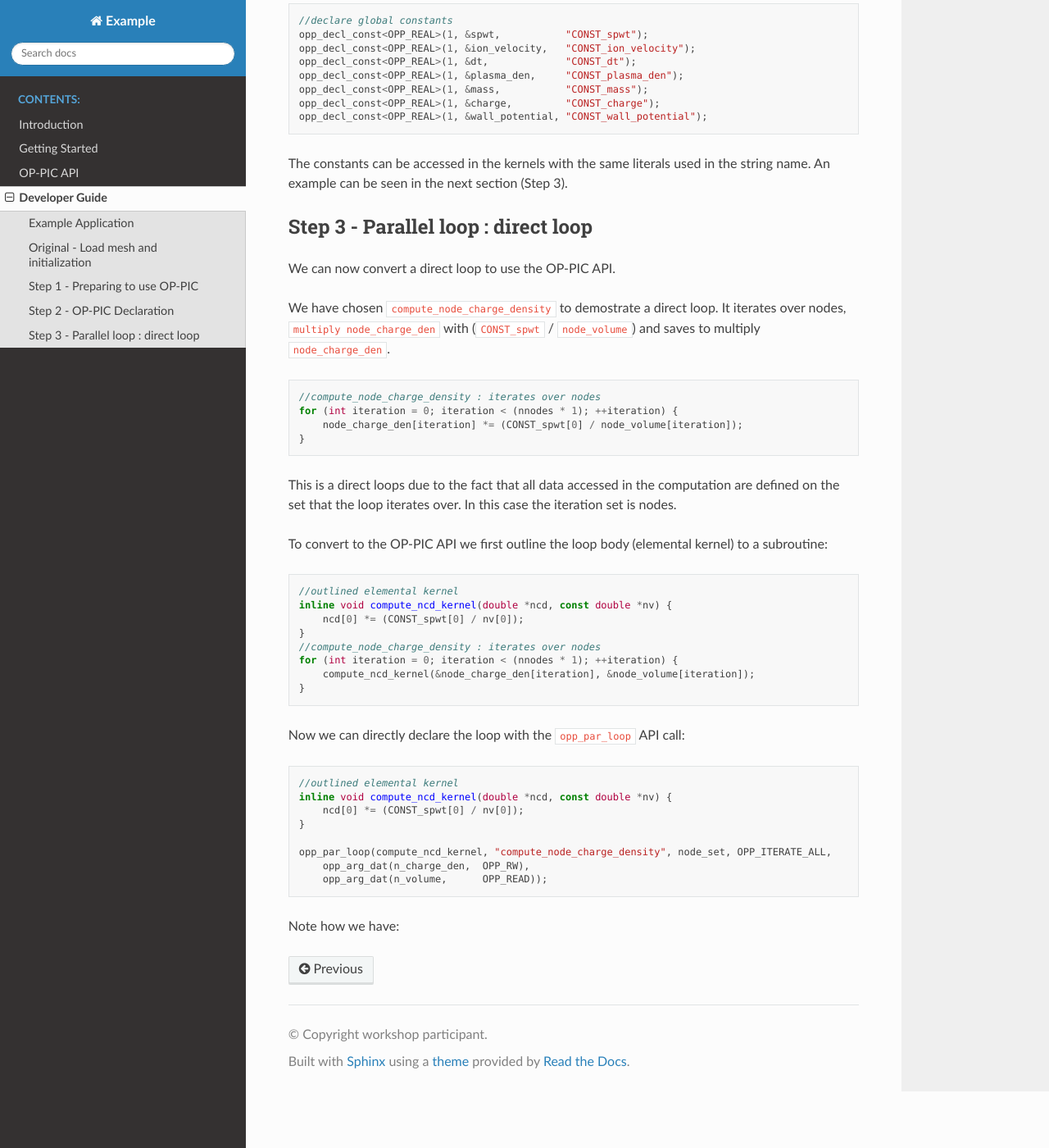
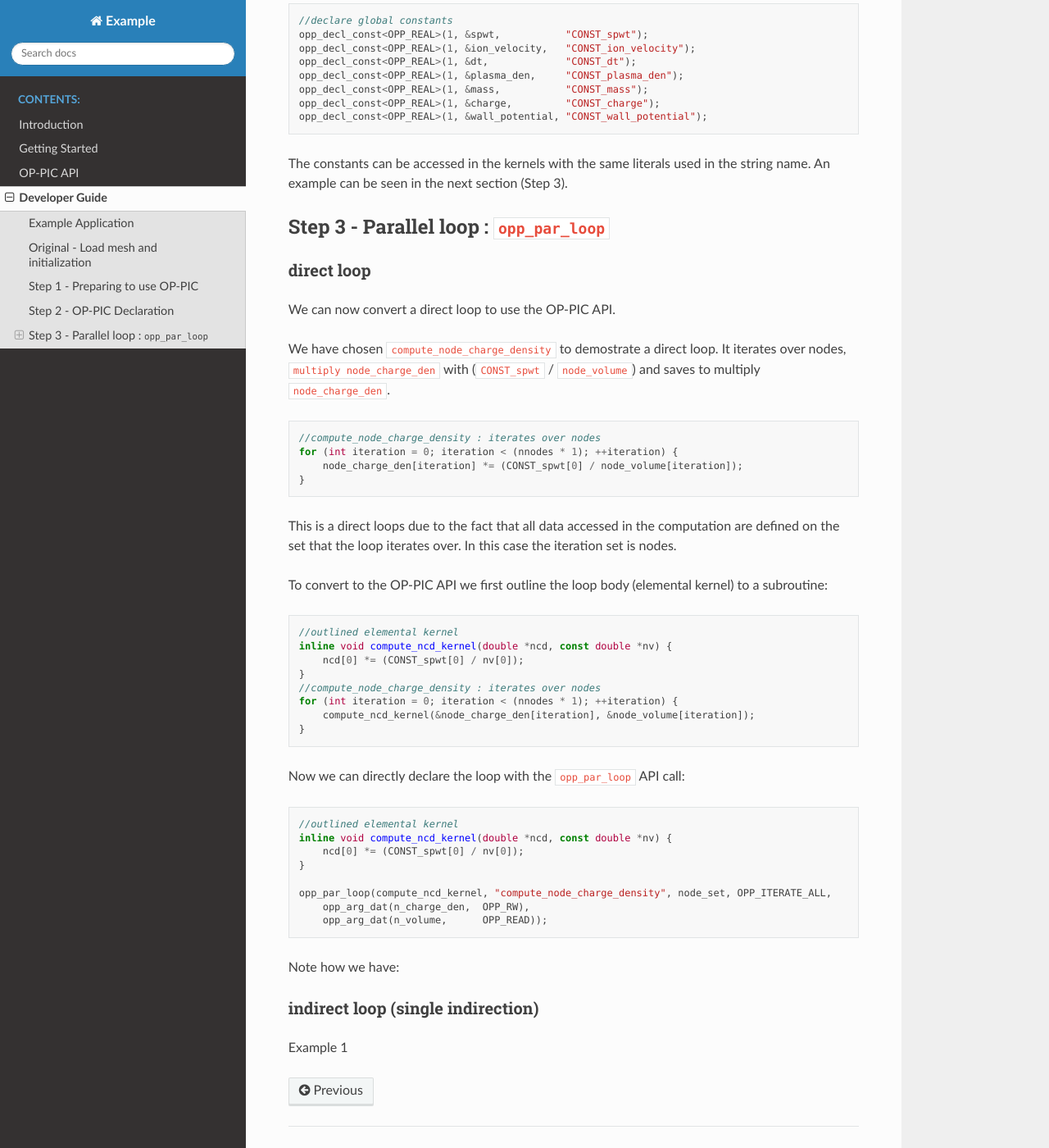
Before and after one commit to ZamanLantra/git_docs_test, a Sphinx documentation site: the page built from doc/developer_guide.rst, in a window 1280 px wide and 1400 px high, scrolled down 4102 px. Shown: the whole window at 82% size. Built offline with Sphinx 7.4.7 and the Read the Docs theme 2.0.0, drawn with Linux system fonts in a browser that asks for light colours; pages that are not in the unit, such as notebooks, are missing from menus.

Commit message:
Update developer_guide.rst

```diff
--- a/doc/developer_guide.rst
+++ b/doc/developer_guide.rst
@@ -167,8 +167,11 @@ The template types could be ``OPP_REAL``, ``OPP_INT``, ``OPP_BOOL``.
 The constants can be accessed in the kernels with the same literals used in the string name.
 An example can be seen in the next section (Step 3).
 
-Step 3 - Parallel loop : direct loop
+Step 3 - Parallel loop : ``opp_par_loop``
 ------------------------------------------
+
+direct loop
+~~~~~~~~~~~
 
 We can now convert a direct loop to use the OP-PIC API.
 
@@ -211,3 +214,8 @@ Now we can directly declare the loop with the ``opp_par_loop`` API call:
         opp_arg_dat(n_volume,      OPP_READ));
 
 Note how we have:
+
+indirect loop (single indirection)
+~~~~~~~~~~~~~~~~~~~~~~~~~~~~~~~~~~
+
+Example 1
```
